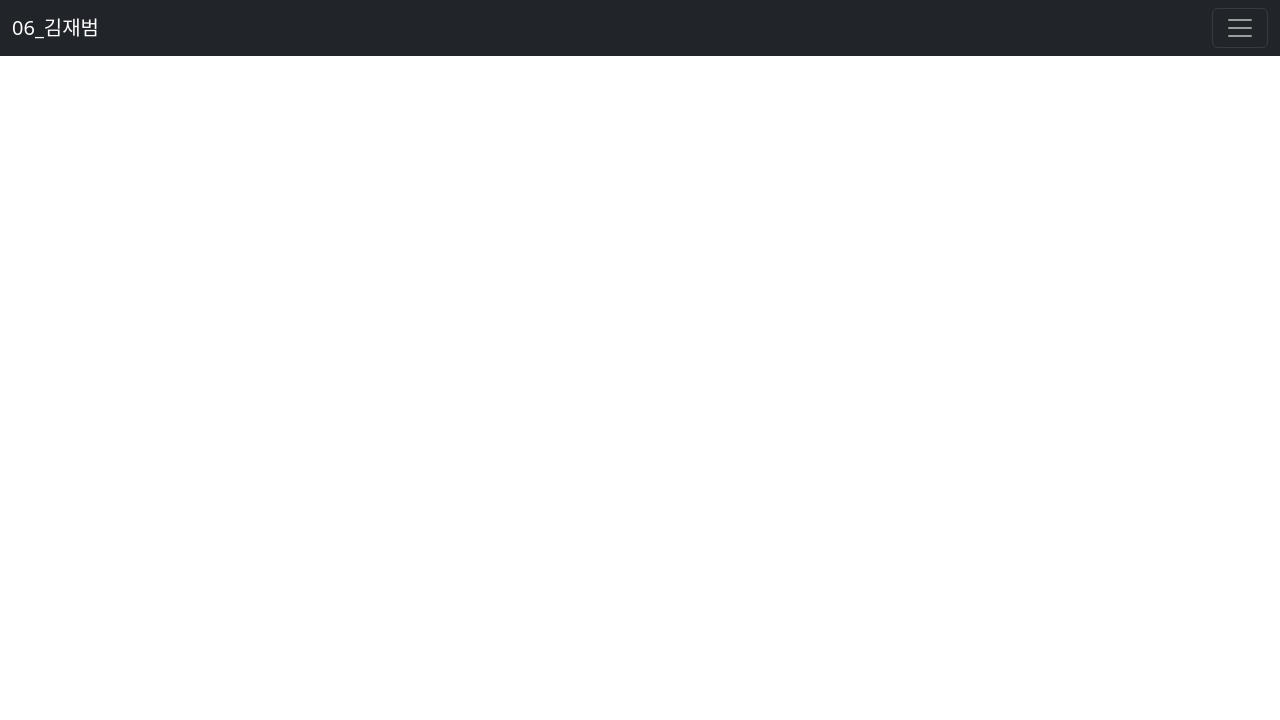
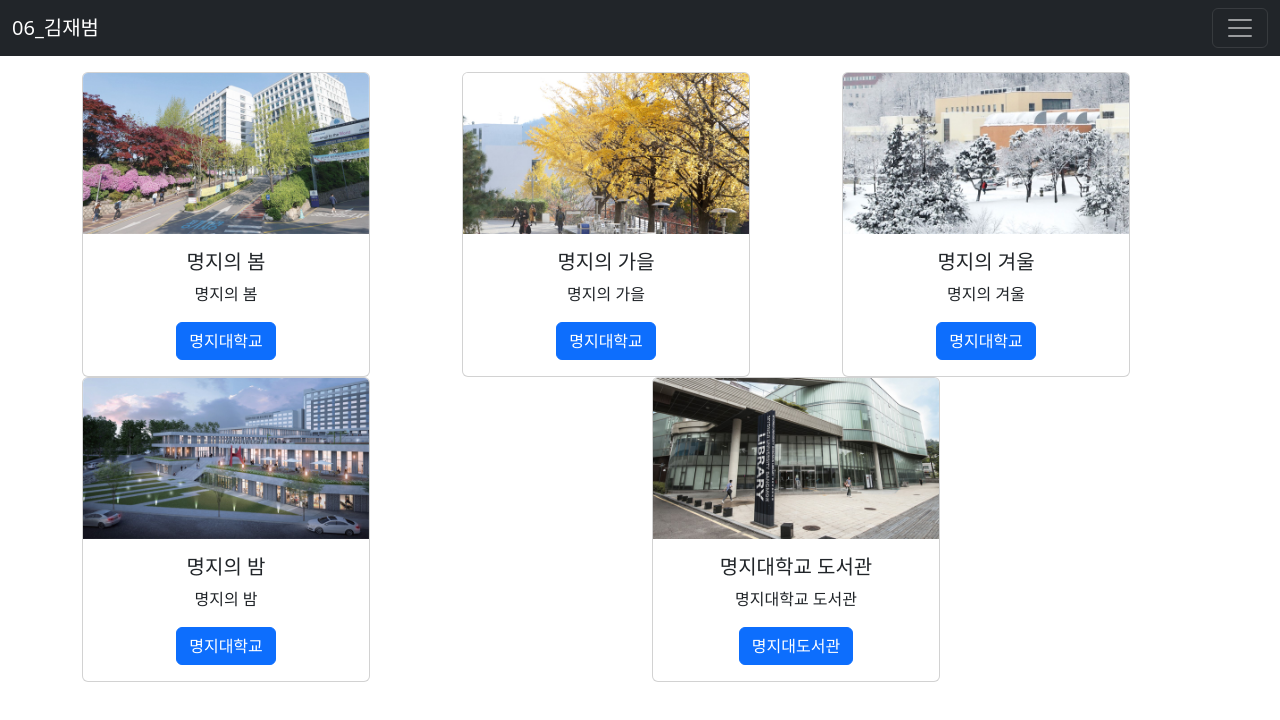
Before and after one commit to gokchang/web-1, a plain HTML site: page 06_album.html in a window 1280 px wide. Drawn offline with nearby package versions, Linux system fonts and the light colour scheme.

Commit message:
Add files via upload

```diff
--- a/06_album.html
+++ b/06_album.html
@@ -44,7 +44,67 @@
             </div>
           </div>
         </div>
-      </nav>
+    </nav>
+    <br><br><br>
+    <!-- 카드시작 -->
+    <!-- 그리드 -->
+    <div class="container text-center">
+        <div class="row">
+          <div class="col">
+            <div class="card" style="width: 18rem;">
+                <img src="img/spring.jpg" class="card-img-top" alt="봄">
+                <div class="card-body">
+                  <h5 class="card-title">명지의 봄</h5>
+                  <p class="card-text">명지의 봄</p>
+                  <a href="https://www.mju.ac.kr/" class="btn btn-primary">명지대학교</a>
+                </div>
+            </div>
+          </div>
+          <div class="col">
+            <div class="card" style="width: 18rem;">
+                <img src="img/fall.jpg" class="card-img-top" alt="가을">
+                <div class="card-body">
+                  <h5 class="card-title">명지의 가을</h5>
+                  <p class="card-text">명지의 가을</p>
+                  <a href="https://www.mju.ac.kr/" class="btn btn-primary">명지대학교</a>
+                </div>
+            </div>
+          </div>
+          <div class="col">
+            <div class="card" style="width: 18rem;">
+                <img src="img/snow.jpg" class="card-img-top" alt="겨울">
+                <div class="card-body">
+                  <h5 class="card-title">명지의 겨울</h5>
+                  <p class="card-text">명지의 겨울</p>
+                  <a href="https://www.mju.ac.kr/" class="btn btn-primary">명지대학교</a>
+                </div>
+            </div>
+          </div>
+          <div class="col">
+            <div class="card" style="width: 18rem;">
+                <img src="img/night.jpg" class="card-img-top" alt="밤">
+                <div class="card-body">
+                  <h5 class="card-title">명지의 밤</h5>
+                  <p class="card-text">명지의 밤</p>
+                  <a href="https://www.mju.ac.kr/" class="btn btn-primary">명지대학교</a>
+                </div>
+            </div>
+          </div>
+          <div class="col">
+            <div class="card" style="width: 18rem;">
+                <img src="img/lib.jpg" class="card-img-top" alt="도서관">
+                <div class="card-body">
+                  <h5 class="card-title">명지대학교 도서관</h5>
+                  <p class="card-text">명지대학교 도서관</p>
+                  <a href="https://lib.mju.ac.kr/" class="btn btn-primary">명지대도서관</a>
+                </div>
+            </div>
+          </div>
+        </div>
+    </div>
+
+
+
   <script src="https://cdn.jsdelivr.net/npm/bootstrap@5.3.3/dist/js/bootstrap.bundle.min.js" integrity="sha384-YvpcrYf0tY3lHB60NNkmXc5s9fDVZLESaAA55NDzOxhy9GkcIdslK1eN7N6jIeHz" crossorigin="anonymous"></script>
 </body>
 </html>
```
Also changed, not shown: 06_im.html (+53 -0 lines), 06_link.html (+5 -6 lines).
